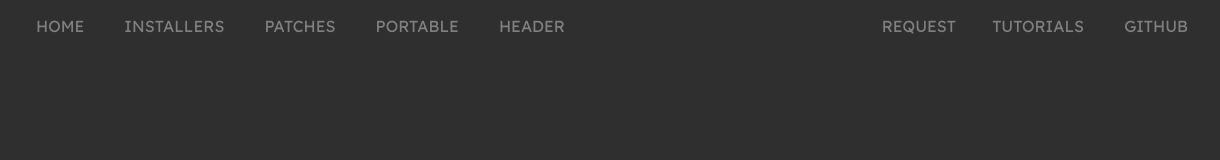
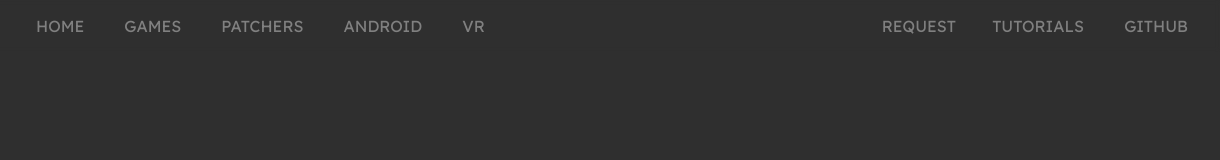
Before and after one commit to APTreasure/aptreasure.github.io, a plain HTML site: page header.html in a window 1280 px wide. Shown: the full height of the page, 60-1280 px from the left. Drawn offline with Linux system fonts and the light colour scheme.

Commit message:
Update header.html

```diff
--- a/header.html
+++ b/header.html
@@ -70,10 +70,10 @@
             <a href="index"><img src="images/logo.png" class="icon"></a>
             <div class="headerLinks">
                 <a class="headerLinkText" href="index">HOME</a>
-                <a class="headerLinkText" href="installers">INSTALLERS</a>
-                <a class="headerLinkText" href="patches">PATCHES</a>
-                <a class="headerLinkText" href="portable">PORTABLE</a>
-                <a class="headerLinkText" href="header.html">HEADER</a>
+                <a class="headerLinkText" href="installers">GAMES</a>
+                <a class="headerLinkText" href="patches">PATCHERS</a>
+                <a class="headerLinkText" href="portable">ANDROID</a>
+                <a class="headerLinkText" href="header.html">VR</a>
             </div>
             <a href="https://github.com/APTreasure/aptreasure.github.io" target="_blank" class="headerLinkText1 github">GITHUB</a>
             <a href="tutorials" class="headerLinkText1 tutorials" style="margin-right: 8rem;">TUTORIALS</a>
```
